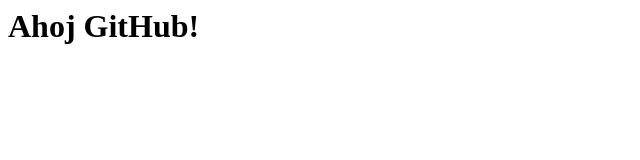
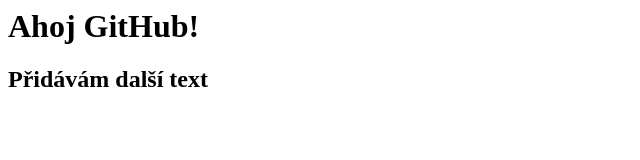
Before and after one commit to dushrek/muj-prvni-repozitar, a plain HTML site: page index.html in a window 1280 px wide. Shown: the whole page, without its empty margins (0-640 px from the left). Drawn offline with Linux system fonts and the light colour scheme.

Commit message:
pridan dalsi text do index.html

```diff
--- a/index.html
+++ b/index.html
@@ -1 +1,2 @@
 <h1>Ahoj GitHub!</h1>
+<h2>Přidávám další text</h2>
```
Also changed, not shown: 1 other file.
